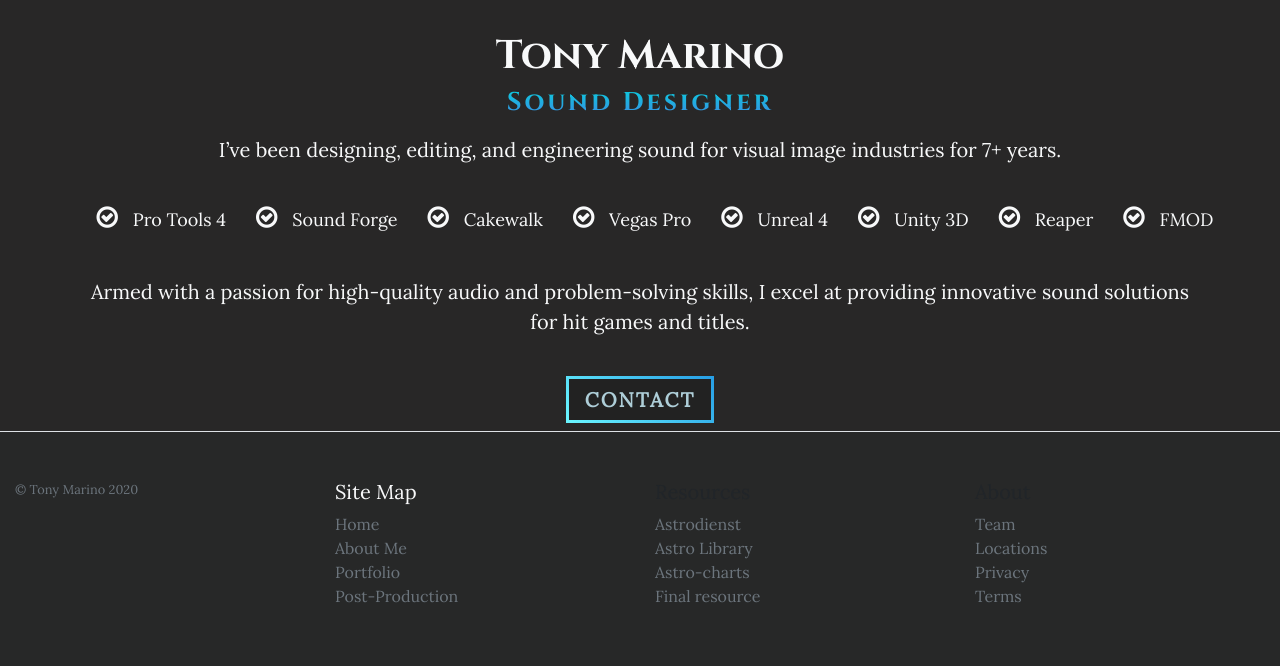
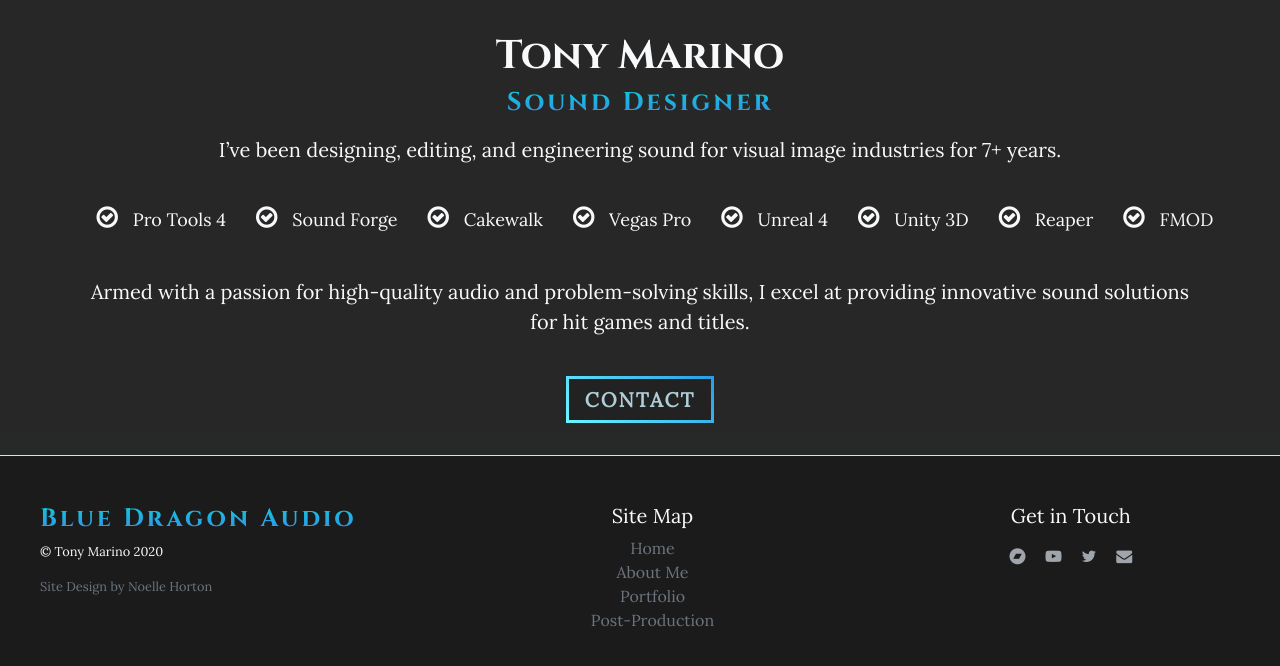
Before and after one commit to esoether/blue-dragon-audio, a plain HTML site: page index.html in a window 1280 px wide. Shown: the part 1240-1906 px from the top of the page. Drawn offline with nearby package versions, Linux system fonts and the light colour scheme.

Commit message:
Update Footer

```diff
--- a/assets/css/main.css
+++ b/assets/css/main.css
@@ -28,8 +28,6 @@ hr {
 .text-secondary {
   color: #9fa5aa !important;
 }
-
-
 
 /**************
 * CTA BUTTONS *
@@ -79,8 +77,6 @@ hr {
   background-color: #00bcdd;
 }
 
-
-
 /*********
 * NAVBAR *
 *********/
@@ -107,13 +103,11 @@ hr {
   margin: 0 auto;
 }
 
-
-
 /***************
 * HERO SECTION *
 ***************/
 .hero {
-  background-image: url('https://cdn3.imggmi.com/uploads/2019/12/8/c729d0c9ecea4552006a8fd1daff27d1-full.jpg');
+  background-image: url("../img/bg.jpg");
   background-size: cover;
   padding-bottom: 40px;
 }
@@ -143,7 +137,8 @@ h2 {
   font-size: 1.3rem;
 }
 
-.social-hero a {
+.social-hero a,
+footer ul a {
   color: #9fa5aa !important;
   text-decoration: none;
 }
@@ -154,12 +149,11 @@ h2 {
 }
 
 .social-hero i:hover,
-.social-about i:hover {
+.social-about i:hover,
+footer ul i:hover {
   color: rgb(93, 203, 211);
   cursor: pointer;
 }
-
-
 
 /******************
 * FEATURED BLOCKS *
@@ -176,8 +170,6 @@ h2 {
 .featured-blocks .col-3:first-child {
   border-left: none !important;
 }
-
-
 
 /***************
 * DEMO SECTION *
@@ -210,8 +202,6 @@ h2 {
   height: 200px;
 }
 
-
-
 /****************
 * INTRO SECTION *
 ****************/
@@ -240,7 +230,25 @@ h2 {
   margin-right: 10px;
 }
 
+/*********
+* FOOTER *
+*********/
+footer {
+  background-color: #1b1b1b;
+}
 
+footer h2 {
+  font-size: 25px;
+}
+
+footer i {
+  margin-right: 20px;
+}
+
+footer a:hover {
+  text-decoration: none;
+  color: #00bcdd!important;
+}
 
 /****************
 * MEDIA QUERIES *
@@ -309,17 +317,6 @@ h2 {
   }
 }
 
-
-
-
-
-
-
-
-
-
-
-
 @media screen and (min-width: 567px) {
   .hero {
     padding-bottom: 100px;
@@ -375,7 +372,7 @@ h2 {
 
 .flex-list {
   width: 100%;
-  display: flex!important;
+  display: flex !important;
   flex-wrap: wrap;
 }
 
--- a/index.html
+++ b/index.html
@@ -89,13 +89,17 @@
               <a class="nav-link" href="assets/pages/about.html">About</a>
             </li>
             <li class="nav-item">
-              <a class="nav-link" href="assets/pages/portfolio.html">Portfolio</a>
+              <a class="nav-link" href="assets/pages/portfolio.html"
+                >Portfolio</a
+              >
             </li>
           </ul>
           <!--NAVBAR RIGHT-->
           <ul class="navbar-nav ml-auto">
             <li class="nav-item">
-              <a class="nav-link" href="assets/pages/demos.html">Post-Production</a>
+              <a class="nav-link" href="assets/pages/demos.html"
+                >Post-Production</a
+              >
             </li>
             <li class="nav-item">
               <a
@@ -222,7 +226,7 @@
                 video games
               </p>
               <!--Demo CTA Button-->
-              <a class="nav-link cta-button-secondary" href="#"
+              <a class="nav-link cta-button-secondary" href="assets/pages/portfolio.html"
                 >View Portfolio</a
               >
             </div>
@@ -318,58 +322,67 @@
       <!----------
         - FOOTER -
       ----------->
-      <footer class="pt-4 pt-md-5 pb-4 border-top">
-        <div class="row m-0">
-          <div class="col-12 col-md">
-
-            <small class="d-block mb-3 text-muted">© Tony Marino 2020</small>
+      <footer class="pt-4 pt-md-5 pb-4 mt-4 border-top">
+        <div class="row m-0 pl-2 pl-lg-3">
+          <div class="col-12 col-md pl-lg-4">
+            <h2>Blue Dragon Audio</h2>
+            <small class="d-block mb-3 text-light">© Tony Marino 2020</small>
+            <small class="d-block mb-3 text-muted"
+              >Site Design by Noelle Horton</small
+            >
           </div>
-          <div class="col-6 col-md">
+          <div class="col-12 col-md text-lg-center mt-2 mt-md-0">
             <h5 class="text-light">Site Map</h5>
             <ul class="list-unstyled text-small">
-                <li><a class="text-muted" href="index.html">Home</a></li>
-              <li><a class="text-muted" href="assets/pages/about.html">About Me</a></li>
-              <li><a class="text-muted" href="assets/pages/portfolio.html">Portfolio</a></li>
-              <li><a class="text-muted" href="assets/pages/demos.html">Post-Production</a></li>
-            </ul>
-          </div>
-          <div class="col-6 col-md">
-            <h5>Resources</h5>
-            <ul class="list-unstyled text-small">
+              <li><a class="text-muted" href="index.html">Home</a></li>
               <li>
-                <a
-                  class="text-muted"
-                  target="_blank"
-                  href="https://www.astro.com"
-                  >Astrodienst</a
+                <a class="text-muted" href="assets/pages/about.html"
+                  >About Me</a
                 >
               </li>
               <li>
-                <a
-                  class="text-muted"
-                  target="_blank"
-                  href="https://astrolibrary.org/"
-                  >Astro Library</a
+                <a class="text-muted" href="assets/pages/portfolio.html"
+                  >Portfolio</a
                 >
               </li>
               <li>
-                <a
-                  class="text-muted"
-                  target="_blank"
-                  href="https://astro-charts.com/"
-                  >Astro-charts</a
+                <a class="text-muted" href="assets/pages/demos.html"
+                  >Post-Production</a
                 >
               </li>
-              <li><a class="text-muted" href="#">Final resource</a></li>
             </ul>
           </div>
-          <div class="col-6 col-md">
-            <h5>About</h5>
-            <ul class="list-unstyled text-small">
-              <li><a class="text-muted" href="#">Team</a></li>
-              <li><a class="text-muted" href="#">Locations</a></li>
-              <li><a class="text-muted" href="#">Privacy</a></li>
-              <li><a class="text-muted" href="#">Terms</a></li>
+          <div class="col-12 col-md text-center mt-3 mt-md-0">
+            <h5 class="text-light">Get in Touch</h5>
+            <ul class="list-unstyled pt-2 text-small d-flex justify-content-center">
+              <li>
+                <!--Bandcamp-->
+                <a href="https://tony379.bandcamp.com/" target="_blank"
+                  ><i class="fa fa-bandcamp" aria-hidden="true"></i>
+                </a>
+              </li>
+              <li>
+                <!--YouTube-->
+                <a
+                  href="https://www.youtube.com/channel/UC7Yzok9A1h5B7WpbDXIwyHA"
+                  target="_blank"
+                  ><i class="fa fa-youtube-play" aria-hidden="true"></i>
+                </a>
+              </li>
+              <li>
+                <!--Twitter-->
+                <a
+                  target="_blank"
+                  href="https://twitter.com/kanpaikeitaro?lang=en"
+                  ><i class="fa fa-twitter" aria-hidden="true"></i
+                ></a>
+              </li>
+              <li>
+                <!--Email-->
+                <a href="mailto:test@test.com"
+                  ><i class="fa fa-envelope mr-0" aria-hidden="true"></i>
+                </a>
+              </li>
             </ul>
           </div>
         </div>
```
Also changed, not shown: assets/pages/about.html (+71 -0 lines), assets/img/bg.jpg (renamed from bg.jpg).
